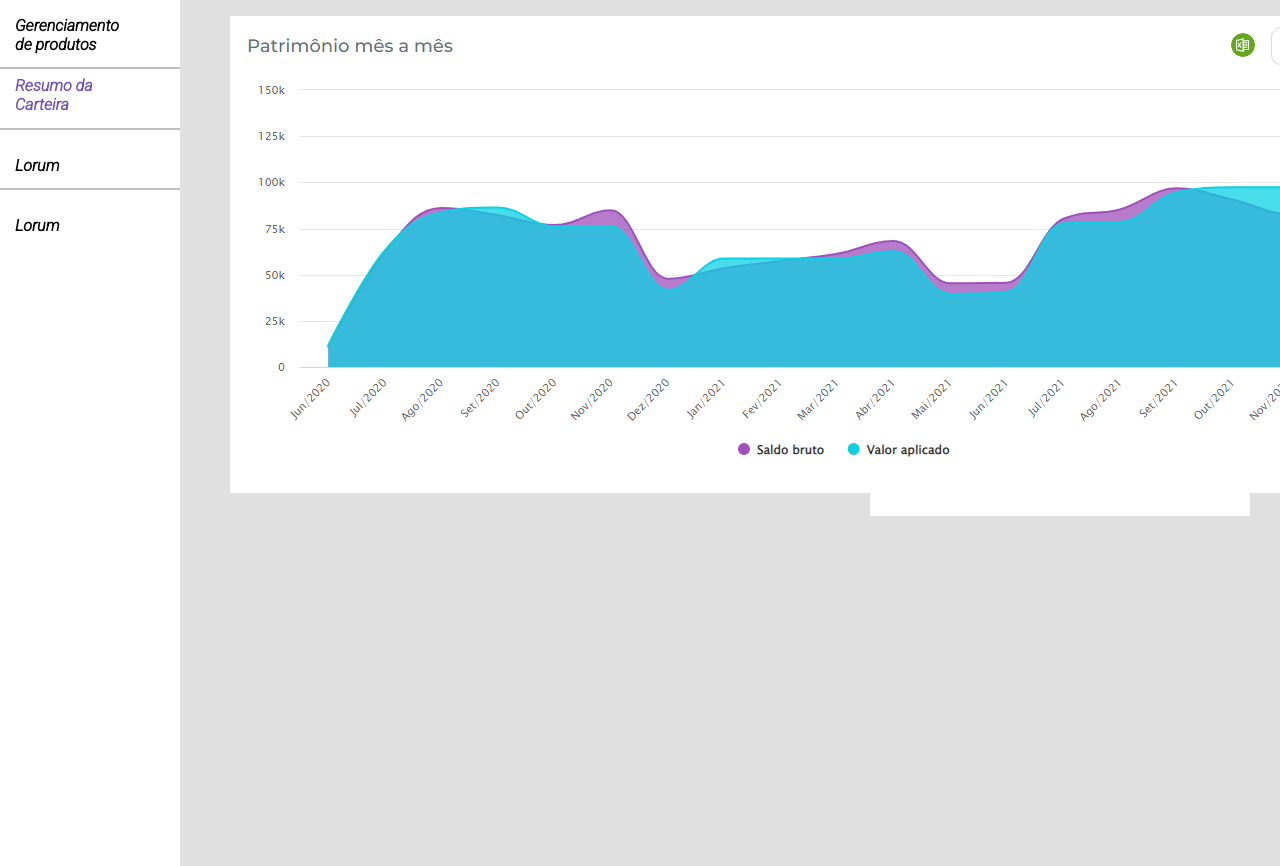
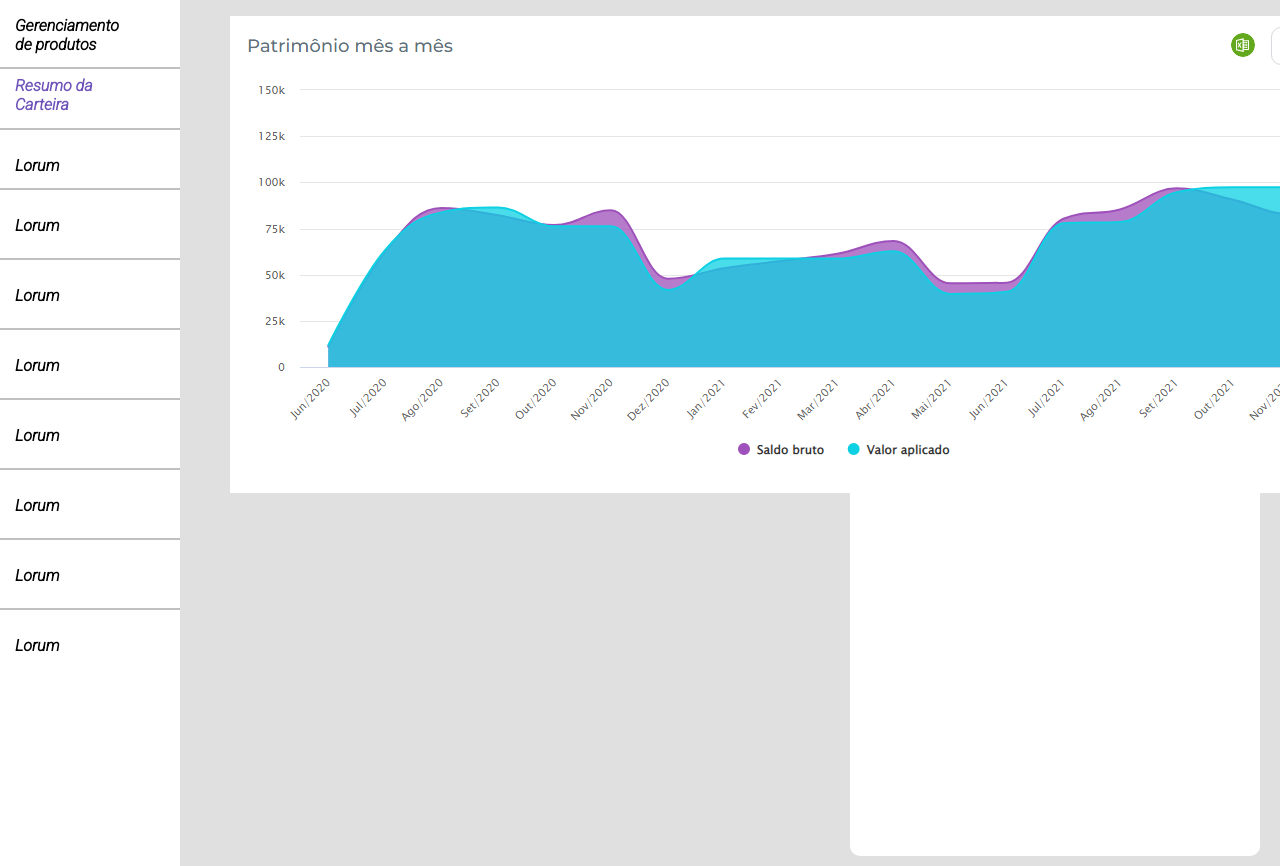
Before and after one commit to andreivince/Dashbord-Andrei-Investiment, a plain HTML site: page index.html in a window 1280 px wide. Shown: the part 74-940 px from the top of the page. Drawn offline with Linux system fonts and the light colour scheme.

Commit message:
atualização na barra da direita

```diff
--- a/index.html
+++ b/index.html
@@ -26,13 +26,12 @@
                 <h4 class="esq2">Resumo da Carteira</h4>
                 <h4 class="esq3">Lorum</h4>
                 <h4 class="esq4">Lorum</h4>
-             <!--  <h4 class="esq5">Lorum</h4>
-                <h4 class="esq6">Lorum</h4>
+               <h4 class="esq5">Lorum</h4>
+               <h4 class="esq6">Lorum</h4>
                 <h4 class="esq7">Lorum</h4>
                 <h4 class="esq8">Lorum</h4>
                 <h4 class="esq9">Lorum</h4>
                 <h4 class="esq10">Lorum</h4>
-                <h4 class="esq11">Lorum</h4>-->
             </div>
         </section>
 
@@ -43,8 +42,38 @@
         <section class="dividendos">
             <h1 class="div-tit">Dividendos</h1>
             <div class="divis">
-            <h3 class="div1">Itausa</h3>
+            <h3 class="div1">Itausa / ITSA4</h3>
             <p class="div1n">36,50</p>
+            <br>
+            <h3 class="div2">Banco do Brasil / BBSA4</h3>
+            <p class="div2n">18,50</p>
+            <br>
+            <h3 class="div3">Itáu / ITAU4</h3>
+            <p class="div3n">76,50</p>
+            <br>
+            <h3 class="div3">Disney / DISN34</h3>
+            <p class="div3n">56,50</p>
+            <br>
+            <h3 class="div3">Disney / DISN34</h3>
+            <p class="div3n">56,50</p>
+            <br>
+            <h3 class="div3">Disney / DISN34</h3>
+            <p class="div3n">56,50</p>
+            <br>
+            <h3 class="div3">Disney / DISN34</h3>
+            <p class="div3n">56,50</p>
+            <br>
+            <h3 class="div3">Disney / DISN34</h3>
+            <p class="div3n">56,50</p>
+            <br>
+            <h3 class="div3">Disney / DISN34</h3>
+            <p class="div3n">56,50</p>
+            <br>
+            <h3 class="div3">Disney / DISN34</h3>
+            <p class="div3n">56,50</p>
+
+
+
             </div>
 
         </section>
--- a/style.css
+++ b/style.css
@@ -1,5 +1,6 @@
 @import url('https://fonts.googleapis.com/css2?family=Montserrat:ital,wght@1,500&display=swap');
 @import url('https://fonts.googleapis.com/css2?family=Montserrat:ital,wght@1,500&family=Roboto:ital,wght@1,300&display=swap');
+@import url('https://fonts.googleapis.com/css2?family=Montserrat:wght@500&display=swap');
 * {
     margin: 0;
     padding: 0;
@@ -159,6 +160,118 @@ body {
 
 }
 
+.esquerda .column-esq .esq5 {
+    position: fixed;
+    top: 360px;
+    width: 90px;
+    left: 15px;
+}
+
+.esquerda .column-esq .esq5::before {
+    content: "";
+    position: absolute;
+    width: 240px;
+    bottom: 45px;
+    left: 50%;
+    height: 2px;
+    background: #c0c0c2;
+    transform: translateX(-50%);
+
+}
+
+.esquerda .column-esq .esq6 {
+    position: fixed;
+    top: 430px;
+    width: 90px;
+    left: 15px;
+}
+
+.esquerda .column-esq .esq6::before {
+    content: "";
+    position: absolute;
+    width: 240px;
+    bottom: 45px;
+    left: 50%;
+    height: 2px;
+    background: #c0c0c2;
+    transform: translateX(-50%);
+
+}
+.esquerda .column-esq .esq7 {
+    position: fixed;
+    top: 500px;
+    width: 90px;
+    left: 15px;
+}
+
+.esquerda .column-esq .esq7::before {
+    content: "";
+    position: absolute;
+    width: 240px;
+    bottom: 45px;
+    left: 50%;
+    height: 2px;
+    background: #c0c0c2;
+    transform: translateX(-50%);
+
+}
+
+.esquerda .column-esq .esq8 {
+    position: fixed;
+    top: 570px;
+    width: 90px;
+    left: 15px;
+}
+
+.esquerda .column-esq .esq8::before {
+    content: "";
+    position: absolute;
+    width: 240px;
+    bottom: 45px;
+    left: 50%;
+    height: 2px;
+    background: #c0c0c2;
+    transform: translateX(-50%);
+
+}
+
+.esquerda .column-esq .esq9 {
+    position: fixed;
+    top: 640px;
+    width: 90px;
+    left: 15px;
+}
+
+.esquerda .column-esq .esq9::before {
+    content: "";
+    position: absolute;
+    width: 240px;
+    bottom: 45px;
+    left: 50%;
+    height: 2px;
+    background: #c0c0c2;
+    transform: translateX(-50%);
+
+}
+
+.esquerda .column-esq .esq10 {
+    position: fixed;
+    top: 710px;
+    width: 90px;
+    left: 15px;
+}
+
+.esquerda .column-esq .esq10::before {
+    content: "";
+    position: absolute;
+    width: 240px;
+    bottom: 45px;
+    left: 50%;
+    height: 2px;
+    background: #c0c0c2;
+    transform: translateX(-50%);
+
+}
 .graph {
     position: fixed;
     top: 90px;
@@ -168,24 +281,29 @@ body {
 .dividendos {
     display: flex; /*Serve para colocar colunas*/
     flex-direction: column; /*Serve para colocar colunas*/
-    height: 500px;
-    width: 380px;
-    margin-right: 30px;
+    height: 840px;
+    width: 410px;
+    margin-right: 20px;
     margin-top: 20px;
     float: right; /*Passar para o lado*/
     font-family: 'Roboto', sans-serif;
     background-color: white;
+    border-radius: 10px;
 }
 
 .div-tit {
     position: fixed;
-    left: 174vh;
-    top: 100px;
-    font-family: 'Roboto', sans-serif;
+    left: 172vh;
+    top: 110px;
+    font-family: 'Montserrat', sans-serif;
+    color: rgb(126, 125, 125);
 }
 
 .divis {
     position: fixed;
-    left: 164vh;
-    top: 200px;
+    left: 162vh;
+    top: 190px;
+    font-family: 'Montserrat', sans-serif;
+    font-size: 14px;
+    color: rgb(63, 63, 63);
 }
```
